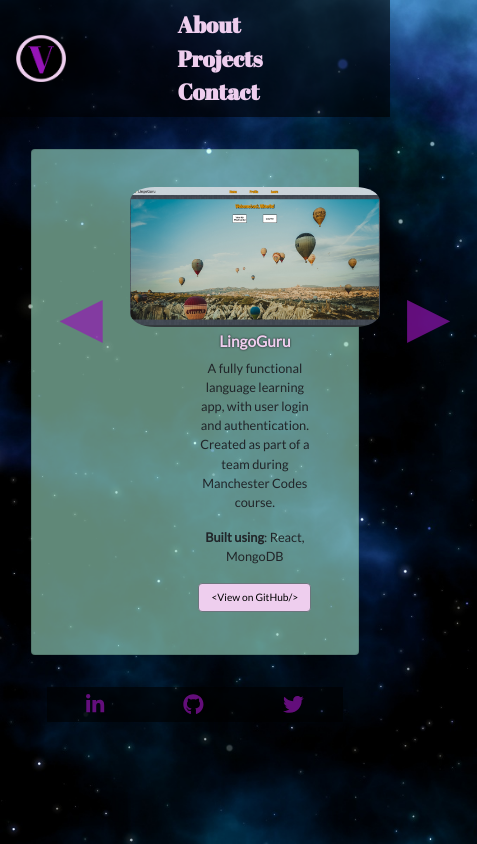
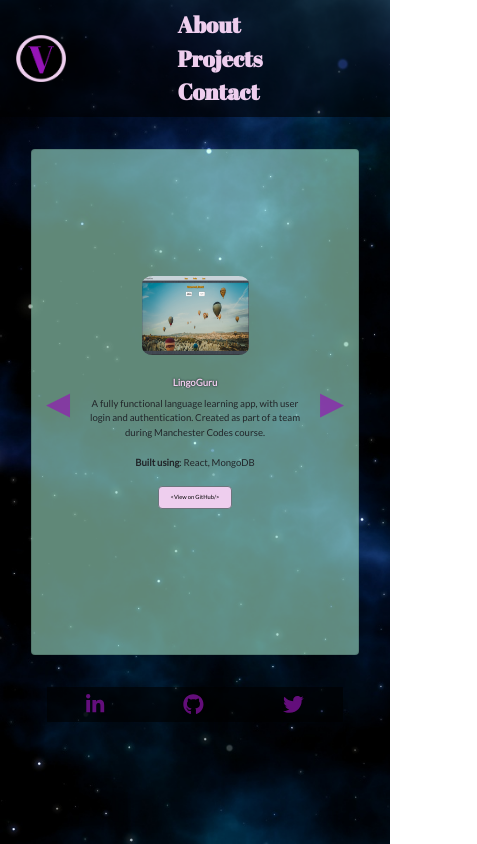
Before and after one commit to etrovavica1221/vik-petrova-portfolio, a React (Create React App) app: page /projects in a window 390 px wide. Shown: the whole page, 477 px wide, since content can reach past the window. Built offline with nearby package versions, Linux system fonts and the light colour scheme; a web font is replaced by a local one.

Commit message:
Make arrows to stay on the same place and make project component responsive

```diff
--- a/src/LeftArrow.js
+++ b/src/LeftArrow.js
@@ -3,8 +3,8 @@ import './styles/Project.css';
 
 function LeftArrow({ goPrevItem }) {
   return (
-    <div>
-      <button type='button' onClick={goPrevItem} className='projects-arrow'>
+    <div className="arrow-container">
+      <button type='button' onClick={goPrevItem} id="left-arrow" className='projects-arrow'>
         ◄
       </button>
     </div>
--- a/src/RightArrow.js
+++ b/src/RightArrow.js
@@ -3,8 +3,8 @@ import './styles/Project.css';
 
 function RightArrow({ goNextItem }) {
   return (
-    <div>
-      <button type='button' onClick={goNextItem} className='projects-arrow'>
+    <div className="arrow-container">
+      <button type='button' onClick={goNextItem} id="right-arrow" className='projects-arrow'>
         ►
       </button>
     </div>
--- a/src/styles/Project.css
+++ b/src/styles/Project.css
@@ -11,10 +11,11 @@
 #projects-carousel {
     display: flex;
     margin: auto;
+    width: 100%;
+    justify-content: center;
 }
 
 .projects-arrow {
-    margin: 1em 0.1em;
     color: #9614b7a9;
     background-color: transparent;
     font-size: 4.5em;
@@ -36,8 +37,22 @@
     text-shadow: 0 0 10px #9ecaed;
 }
 
+.arrow-container {
+    display: flex;
+}
+
+#left-arrow {
+    margin: auto auto auto 0;
+}
+
+#right-arrow {
+    margin: auto 0 auto auto;
+}
+
 #projects-carousel-centre {
     display: flex;
+    width: 90%;
+    margin-top: 0.2em;
 }
 
 #projects-img {
@@ -89,12 +104,42 @@ h1 {
       max-height: 1500px;
       margin-top: 10%;
     }
+
+    #projects-img {
+        height: 35vh;
+        width: 30vw;
+        max-width: 1000px;
+        max-height: 700px;
+        min-width: 200px;
+    }
+}
+
+@media only screen and (max-width: 2500px) {
+    #projects-container {
+        width: 76%;
+        height: 65vh;
+        margin: 7em auto 0 auto;
+    }
+
+    #projects-img {
+        height: 35vh;
+        width: 30vw;
+        min-width: 200px;
+    }
+
+    #projects-description {
+        margin: auto 4em;
+    }
 }
 
 @media only screen and (max-width: 1650px) {
     #projects-container {
         height: 60vh;
         margin: 5em auto 2em auto;
+    }
+
+    #projects-description {
+        margin: auto 1em;
     }
 }
 
@@ -103,6 +148,12 @@ h1 {
         margin: 2em auto;
         height: 68vh;
         width: 84%;
+    }
+
+    #projects-img {
+        height: 35vh;
+        width: 344px;
+        min-width: 200px;
     }
 }
 
@@ -118,8 +169,8 @@ h1 {
     }
 
     #projects-img {
-        height: 140px;
-        width: 250px;
+        height: 125px;
+        width: 210px;
     }
 
     #project-link {
@@ -130,9 +181,14 @@ h1 {
         display: flex;
         flex-direction: column;
         justify-content: center;
-        margin: 5px auto;
+        margin: 22px auto;
+        width: 95%;
         font-size: 0.8em;
         text-align: center;
+    }
+
+    .projects-arrow {
+        font-size: 50px;
     }
 
     h1 {
@@ -143,3 +199,51 @@ h1 {
         font-size: 0.8em;
     }
 }
+
+@media only screen and (max-width: 650px) {
+    #projects-img {
+        height: 107px;
+        width: 145px;
+        min-width: 100px;
+    }
+
+    #projects-description {
+        font-size: 0.7em;
+    }
+
+    .projects-arrow {
+        font-size: 45px;
+    }
+
+    h1 {
+        font-size: 1.2em;
+    }
+
+    #github-btn {
+        font-size: 0.7em;
+    }
+}
+
+@media only screen and (max-width: 400px) {
+    #projects-img {
+        height: 79px;
+        width: 107px;
+        min-width: 50px;
+    }
+
+    #projects-description {
+        font-size: 0.6em;
+    }
+
+    .projects-arrow {
+        font-size: 40px;
+    }
+
+    h1 {
+        font-size: 1em;
+    }
+
+    #github-btn {
+        font-size: 0.6em;
+    }
+}
```
